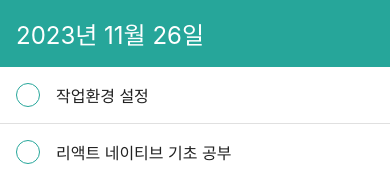
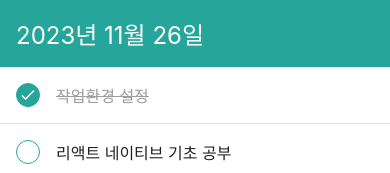
Before and after one commit to darkmyu/rn-book, a React Native app in the folder TodoApp/: screen / in a window 390 px wide. Shown: the top 173 px of the page. Built offline with nearby package versions, Linux system fonts and the light colour scheme.

Commit message:
완료 항목 체크 스타일 적용

```diff
--- a/TodoApp/components/TodoItem.tsx
+++ b/TodoApp/components/TodoItem.tsx
@@ -1,5 +1,5 @@
 import React from 'react';
-import {StyleSheet, Text, View} from 'react-native';
+import {Image, StyleSheet, Text, View} from 'react-native';
 
 interface Props {
   id: number;
@@ -10,8 +10,14 @@ interface Props {
 function TodoItem({id, text, done}: Props) {
   return (
     <View style={styles.item}>
-      <View style={styles.circle} />
-      <Text style={styles.text}>{text}</Text>
+      <View style={[styles.circle, done && styles.filled]}>
+        {done && (
+          <Image
+            source={require('../assets/icons/check_white/check_white.png')}
+          />
+        )}
+      </View>
+      <Text style={[styles.text, done && styles.lineThrough]}>{text}</Text>
     </View>
   );
 }
@@ -30,11 +36,20 @@ const styles = StyleSheet.create({
     borderWidth: 1,
     marginRight: 16,
   },
+  filled: {
+    justifyContent: 'center',
+    alignItems: 'center',
+    backgroundColor: '#26a69a',
+  },
   text: {
     flex: 1,
     fontSize: 16,
     color: '#212121',
   },
+  lineThrough: {
+    color: '#9e9e9e',
+    textDecorationLine: 'line-through',
+  },
 });
 
 export default TodoItem;
```
